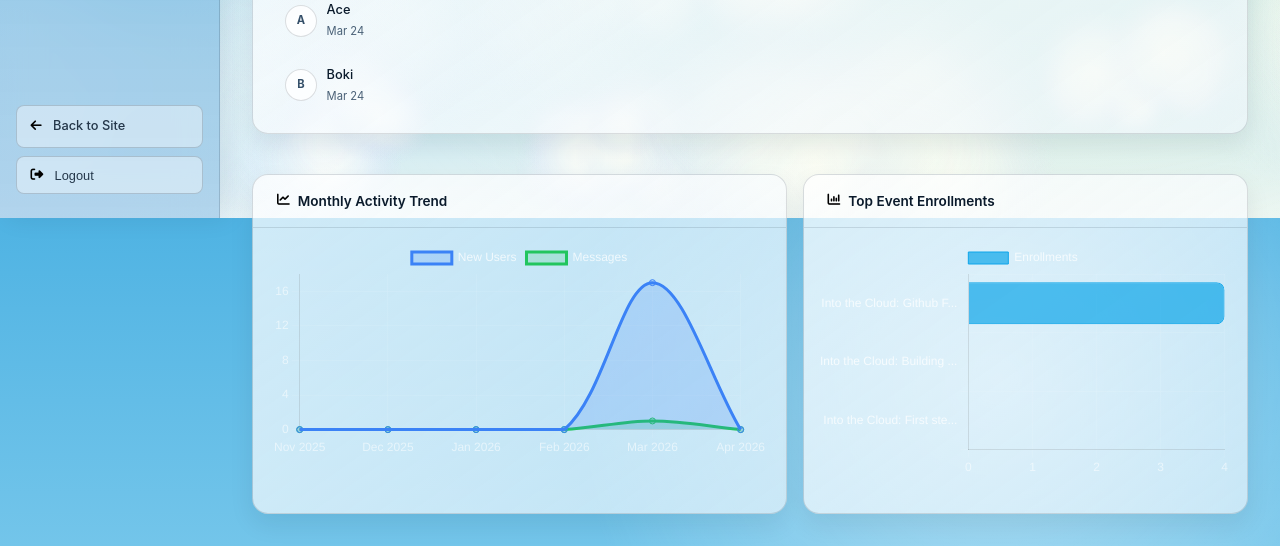
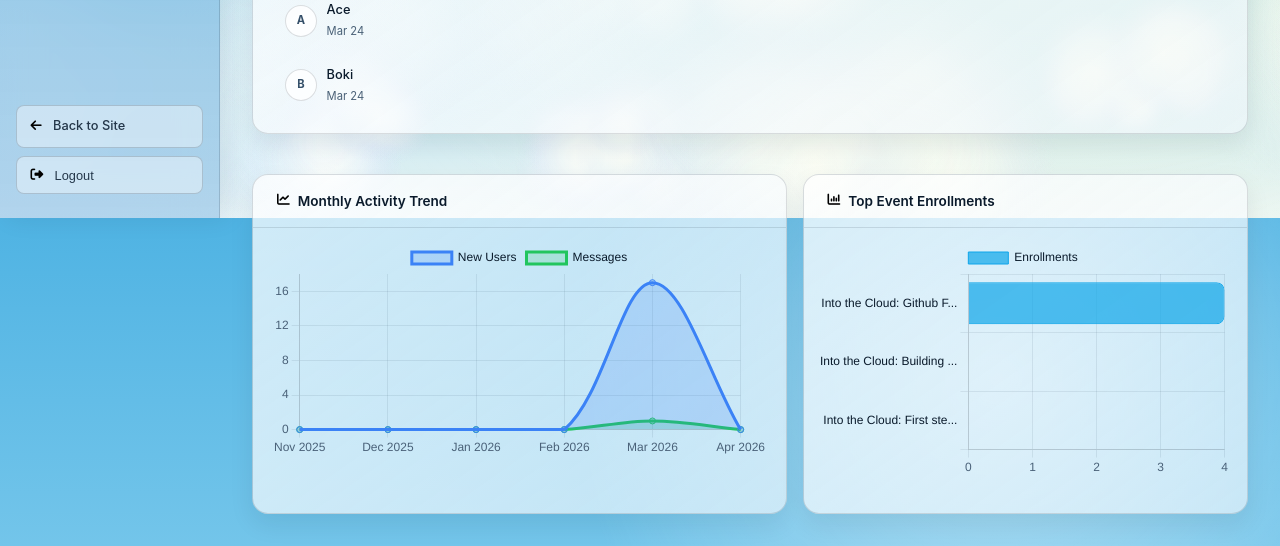
Before and after one commit to neilmasion/Django-Flurry, a Django app: page /admin/ in a window 1280 px wide. Shown: the part 582-1128 px from the top of the page. Run offline with Django 5.2, Linux system fonts and the light colour scheme; a user stored in the database is signed in; data comes from the database, SQL or seed files in the repository.

Commit message:
Fix dashboard chart text visibility in light mode

```diff
--- a/templates/admin.html
+++ b/templates/admin.html
@@ -930,8 +930,7 @@
     }
 
     function getChartColors() {
-        const isDark = document.documentElement.getAttribute('data-theme') === 'dark' ||
-                       !document.documentElement.getAttribute('data-theme');
+        const isDark = document.documentElement.getAttribute('data-theme') === 'dark';
         return {
             text: isDark ? 'rgba(255,255,255,0.75)' : '#0a1a2b',
             textSecondary: isDark ? 'rgba(255,255,255,0.55)' : '#4a6178',
```
